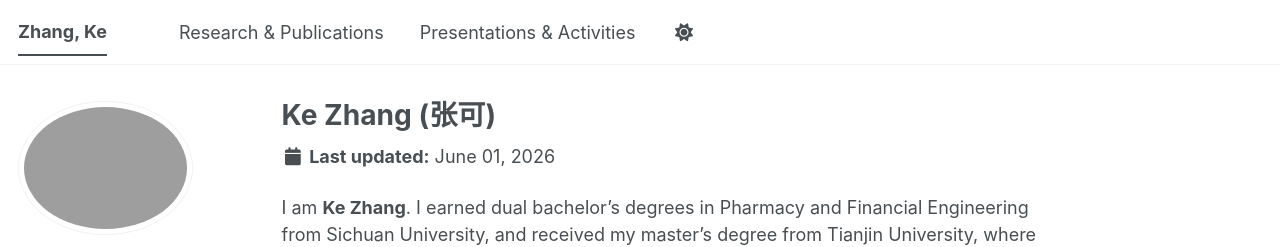
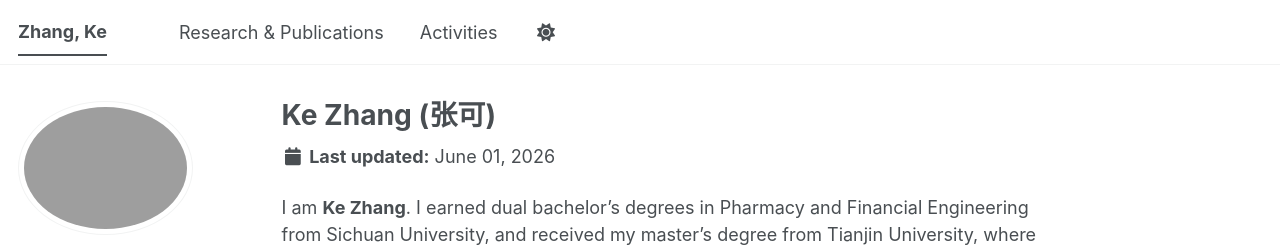
Before and after one commit to Zhangke123jimu/Zhangke123jimu.github.io, a Jekyll site: the page built from _pages/about.md, in a window 1280 px wide. Shown: the top 247 px of the page. Built offline with Jekyll 4.4.1, drawn with Linux system fonts in a browser that asks for light colours; some web fonts are replaced; a script bundle is joined from its source files by our own code; library files that are not in the unit come from our copies.

Commit message:
Update navigation.yml

```diff
--- a/_data/navigation.yml
+++ b/_data/navigation.yml
@@ -11,5 +11,5 @@ main:
   - title: "Research & Publications"
     url: /research-and-publications/
 
-  - title: "Presentations & Activities"
-    url: /presentations-and-activities/
+  - title: "Activities"
+    url: /activities/
```
